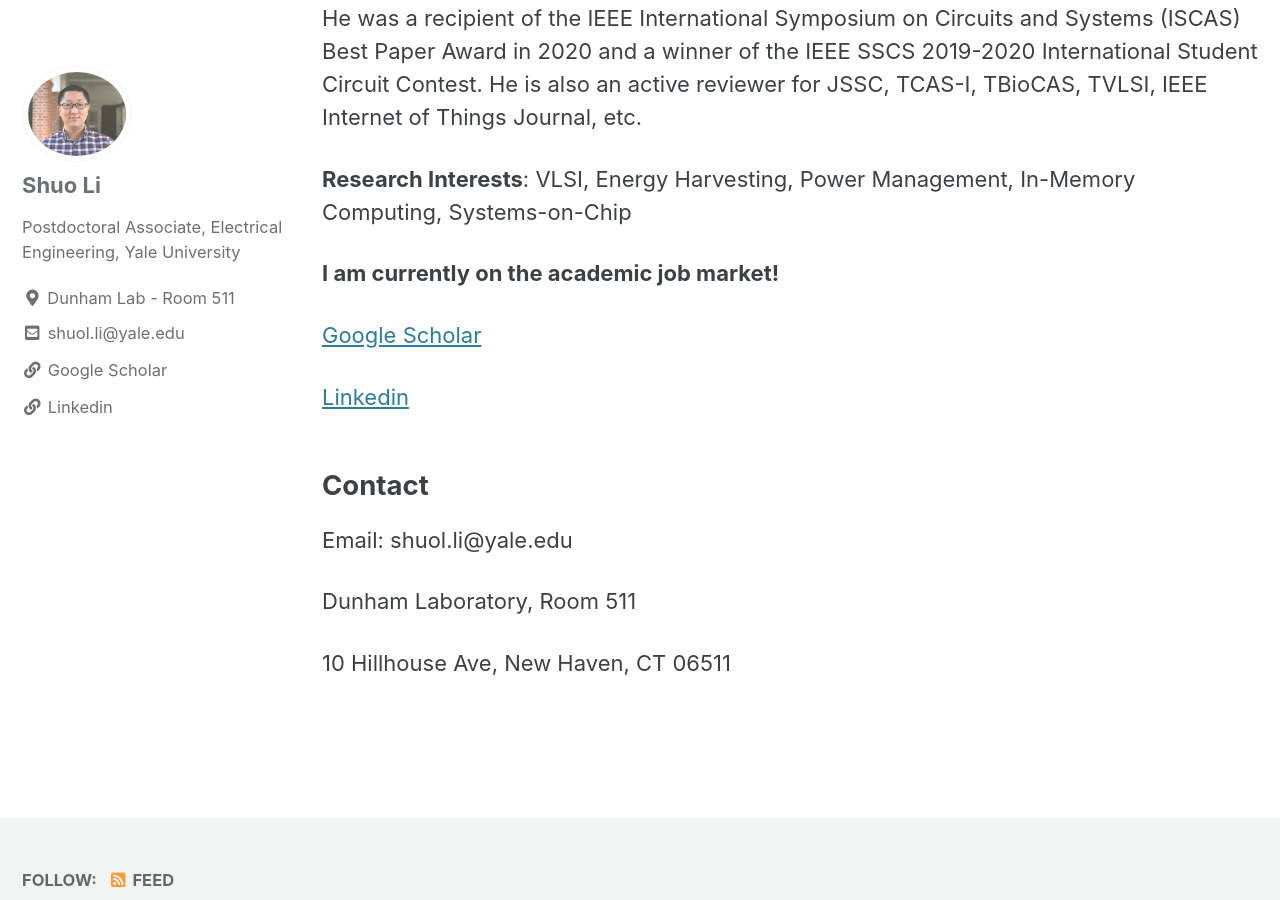
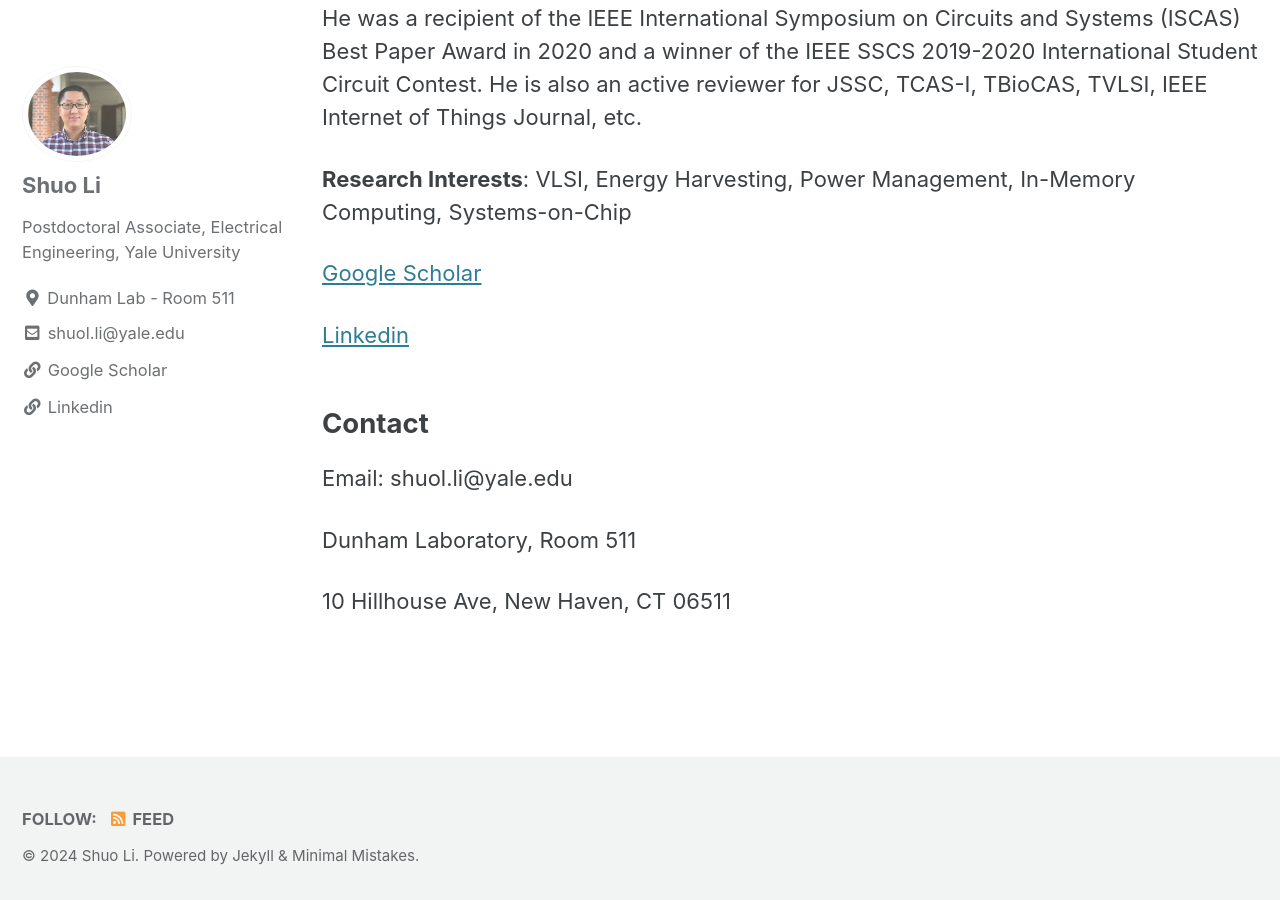
Before and after one commit to shuoli365/shuoli365.github.io, a Jekyll site: the page built from index.md, in a window 1280 px wide and 900 px high, scrolled down 650 px. Built offline with Jekyll 4.4.1, drawn with Linux system fonts in a browser that asks for light colours; cached includes are drawn as plain includes.

Commit message:
Update index.md

```diff
--- a/index.md
+++ b/index.md
@@ -13,7 +13,6 @@ He was a recipient of the IEEE International Symposium on Circuits and Systems (
 
 **Research Interests**: VLSI, Energy Harvesting, Power Management, In-Memory Computing, Systems-on-Chip
 
-**I am currently on the academic job market!**
 
 [Google Scholar](https://scholar.google.com/citations?user=Z5p8pyEAAAAJ&hl=en)
 
```
